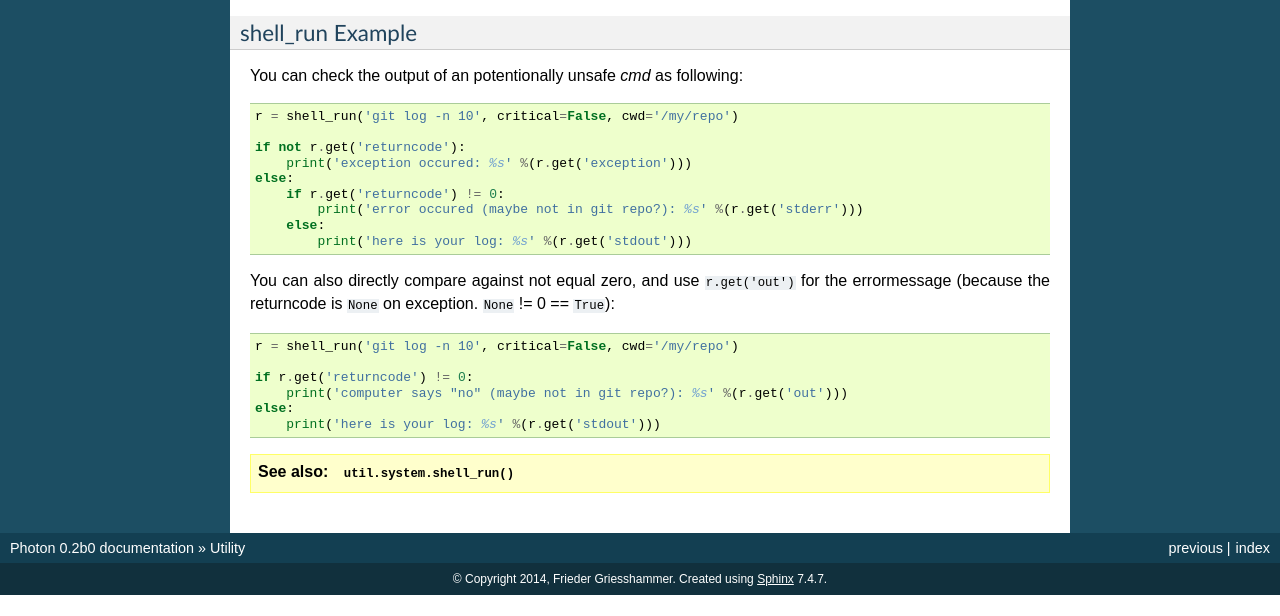
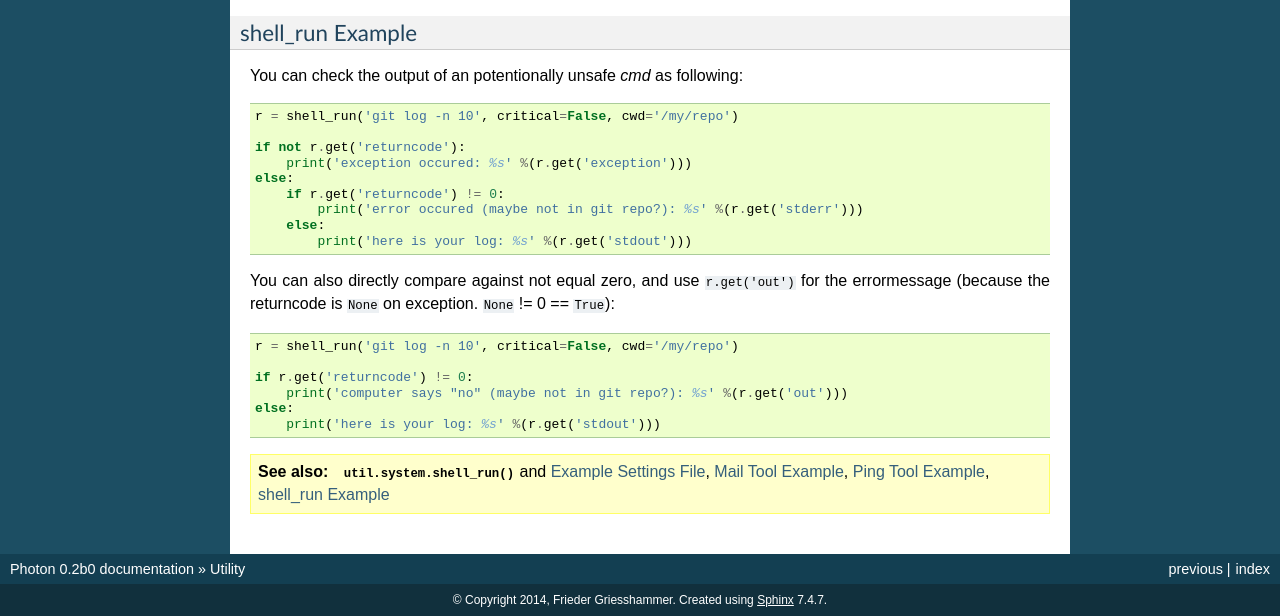
Before and after one commit to Infinity666/photon, a Sphinx documentation site: the page built from docs/util.rst, in a window 1280 px wide and 900 px high, scrolled down 690 px, cut to the strip 284-900 px from the top of the window. Built offline with Sphinx 7.4.7, drawn with Linux system fonts in a browser that asks for light colours; before the commit the page ends 1569 px from its top, so only the background shows below that.

Commit message:
Add shell_run example to |allexamples|

```diff
--- a/docs/shared.rst
+++ b/docs/shared.rst
@@ -10,7 +10,7 @@
 
 .. |alltools| replace:: :ref:`tools_git`, :ref:`tools_mail`, :ref:`tools_ping`
 
-.. |allexamples| replace:: :ref:`settings_file_example`, :ref:`tools_mail_example`, :ref:`tools_ping_example`
+.. |allexamples| replace:: :ref:`settings_file_example`, :ref:`tools_mail_example`, :ref:`tools_ping_example`, :ref:`util_system_shell_run_example`
 
 
 
--- a/docs/util.rst
+++ b/docs/util.rst
@@ -81,4 +81,4 @@ You can also directly compare against not equal zero, and use ``r.get('out')`` f
     else:
         print('here is your log: %s' %(r.get('stdout')))
 
-.. seealso:: :func:`util.system.shell_run`
+.. seealso:: :func:`util.system.shell_run` and |allexamples|
```
